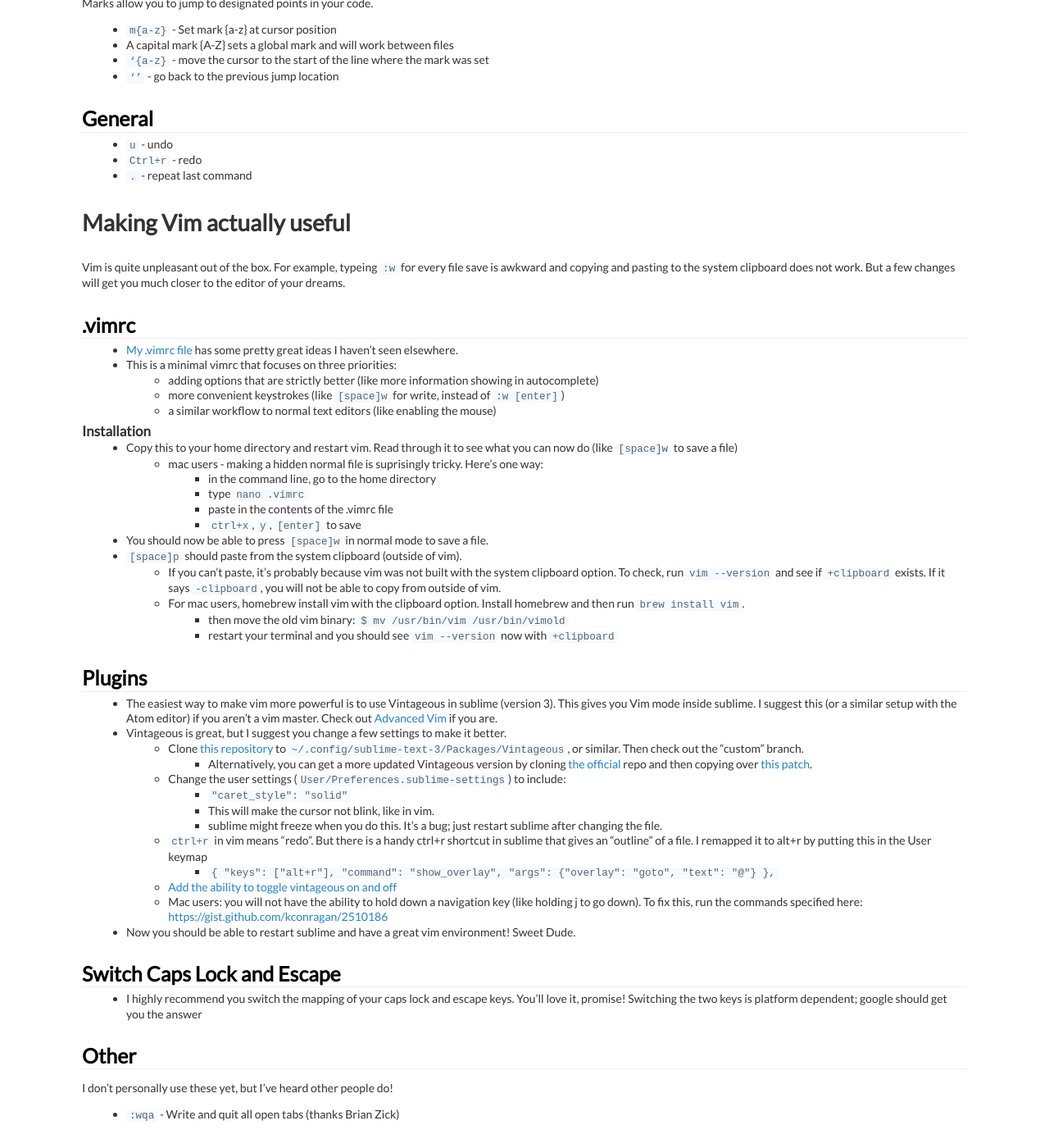
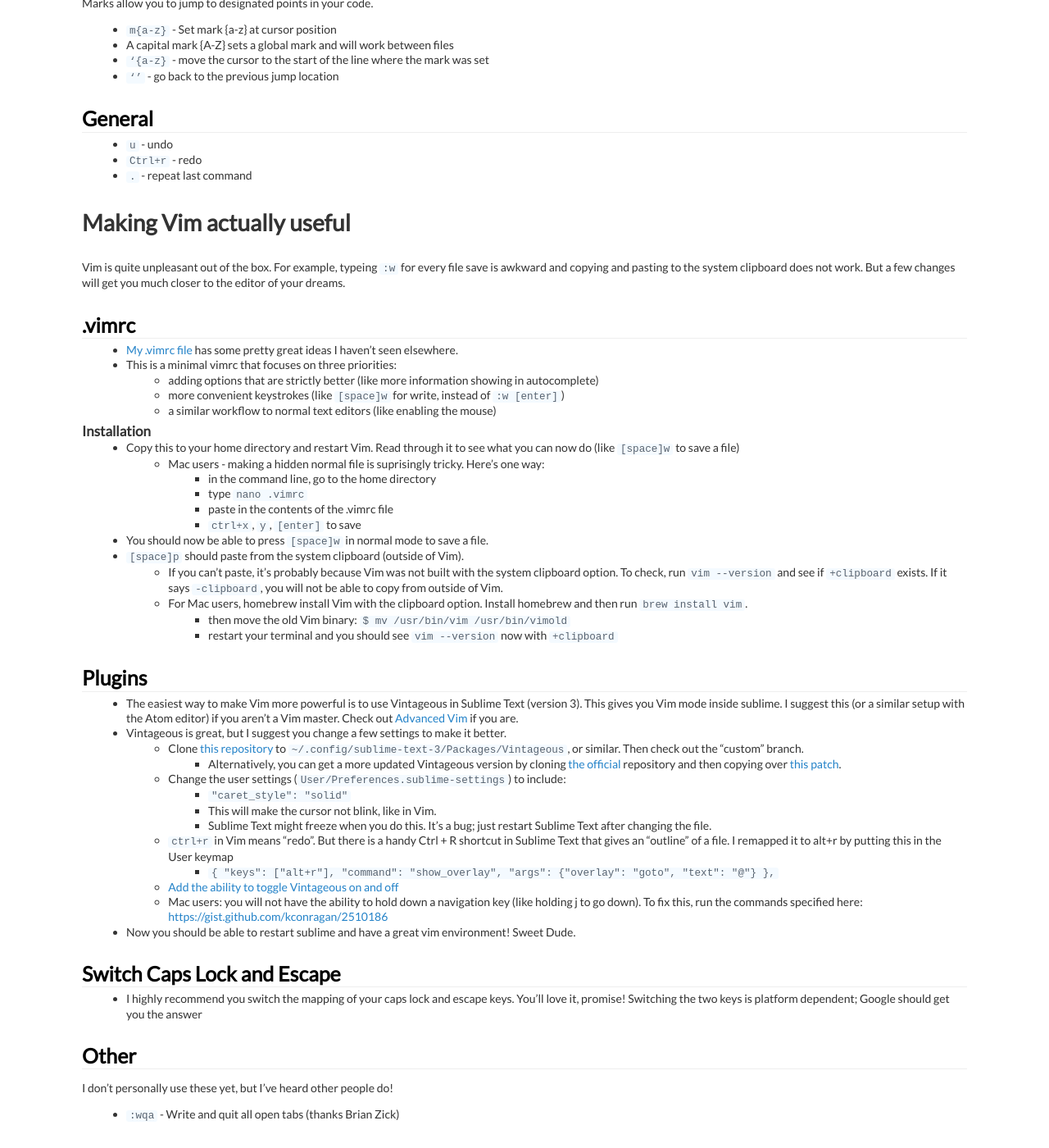
Before and after one commit to theicfire/vimsheet, a Jekyll site: the page built from index.md, in a window 1280 px wide and 1400 px high, scrolled down 2617 px. Shown: the whole window at 82% size. Built offline with Jekyll 4.4.1, drawn with Linux system fonts in a browser that asks for light colours; Markdown is read by kramdown in place of the engine named in the settings; some of the changed text lies outside the part shown.

Commit message:
Update index.md
Copy edited (e.g. ref. http://en.wikipedia.org/wiki/Vim_%28text_editor%29 and http://en.wikipedia.org/wiki/Sublime_Text).

```diff
--- a/index.md
+++ b/index.md
@@ -7,13 +7,13 @@
 #A Great Vim Cheat Sheet
 
 
-Note: If you’re decent at vim and want your mind blown, check out [Advanced Vim](advanced.html).
+Note: If you’re decent at Vim and want your mind blown, check out [Advanced Vim](advanced.html).
 
-I’ve compiled a list of *essential* vim commands that I use every day. I then give a few instructions on how to making vim as great as it should be, because it’s painful without configuration.
+I’ve compiled a list of *essential* Vim commands that I use every day. I then give a few instructions on how to making Vim as great as it should be, because it’s painful without configuration.
 
 ##Cursor movement (Inside command/normal mode)
 
-<img src="images/hjkl.png" alt="The four directions in VIM - hjkl"/>
+<img src="images/hjkl.png" alt="The four directions in Vim, keys h, j, k, and l."/>
 
 * `w` - jump by start of words (punctuation considered words)
 * `W` - jump by words (spaces separate words)
@@ -61,7 +61,7 @@
 
 ##Marking text (visual mode)
 * `v` - starts visual mode
-    * From here you can move around as in normal mode (hjkl etc.) and can then do a command (such as `y`, `d`, or `c`)
+    * From here you can move around as in normal mode (hjkl, etc.) and can then do a command (such as `y`, `d`, or `c`)
 * `V` - starts linewise visual mode
 * `Ctrl+v` - start visual block mode
 * `Esc` - exit visual mode
@@ -100,9 +100,9 @@
 
 ##Working with multiple files
 * `:e filename` - Edit a file
-* `:tabe` - make a new tab
-* `gt` - go to the next tab
-* `gT` - go to the previous tab
+* `:tabe` - Make a new tab
+* `gt` - Go to the next tab
+* `gT` - Go to the previous tab
 * Advanced
     * `:vsp` - vertically split windows
     * `ctrl+ws` - Split windows horizontally
@@ -134,37 +134,37 @@
     * a similar workflow to normal text editors (like enabling the mouse)
 
 ### Installation
-* Copy this to your home directory and restart vim. Read through it to see what you can now do (like  `[space]w` to save a file)
-    * mac users - making a hidden normal file is suprisingly tricky. Here’s one way:
+* Copy this to your home directory and restart Vim. Read through it to see what you can now do (like  `[space]w` to save a file)
+    * Mac users - making a hidden normal file is suprisingly tricky. Here’s one way:
         * in the command line, go to the home directory
         * type `nano .vimrc`
         * paste in the contents of the .vimrc file
         * `ctrl+x`, `y`, `[enter]` to save
 * You should now be able to press  `[space]w` in normal mode to save a file.
-* `[space]p` should paste from the system clipboard (outside of vim).
-    * If you can’t paste, it’s probably because vim was not built with the system clipboard option. To check, run `vim --version` and see if `+clipboard` exists. If it says `-clipboard`, you will not be able to copy from outside of vim.
-    * For mac users, homebrew install vim with the clipboard option. Install homebrew and then run `brew install vim`.
-        * then move the old vim binary: `$ mv /usr/bin/vim /usr/bin/vimold`
+* `[space]p` should paste from the system clipboard (outside of Vim).
+    * If you can’t paste, it’s probably because Vim was not built with the system clipboard option. To check, run `vim --version` and see if `+clipboard` exists. If it says `-clipboard`, you will not be able to copy from outside of Vim.
+    * For Mac users, homebrew install Vim with the clipboard option. Install homebrew and then run `brew install vim`.
+        * then move the old Vim binary: `$ mv /usr/bin/vim /usr/bin/vimold`
         * restart your terminal and you should see `vim --version` now with `+clipboard`
 
 ##Plugins
-* The easiest way to make vim more powerful is to use Vintageous in sublime (version 3). This gives you Vim mode inside sublime. I suggest this (or a similar setup with the Atom editor) if you aren't a vim master. Check out [Advanced Vim](advanced.html) if you are.
+* The easiest way to make Vim more powerful is to use Vintageous in Sublime Text (version 3). This gives you Vim mode inside sublime. I suggest this (or a similar setup with the Atom editor) if you aren't a Vim master. Check out [Advanced Vim](advanced.html) if you are.
 * Vintageous is great, but I suggest you change a few settings to make it better.
     * Clone [this repository](https://github.com/theicfire/Vintageous) to `~/.config/sublime-text-3/Packages/Vintageous`, or similar. Then check out the "custom" branch.
-        * Alternatively, you can get a more updated Vintageous version by cloning [the official](https://github.com/guillermooo/Vintageous) repo and then copying over [this patch](https://github.com/theicfire/Vintageous/commit/19ff6311b01e3ae259b7eb8e3944687b42ba06ff).
+        * Alternatively, you can get a more updated Vintageous version by cloning [the official](https://github.com/guillermooo/Vintageous) repository and then copying over [this patch](https://github.com/theicfire/Vintageous/commit/19ff6311b01e3ae259b7eb8e3944687b42ba06ff).
     * Change the user settings (`User/Preferences.sublime-settings`) to include:
         * `"caret_style": "solid"`
-        * This will make the cursor not blink, like in vim.
-        * sublime might freeze when you do this. It’s a bug; just restart sublime after changing the file.
-    * `ctrl+r` in vim means "redo". But there is a handy ctrl+r shortcut in sublime that gives an "outline" of a file. I remapped it to alt+r by putting this in the User keymap
+        * This will make the cursor not blink, like in Vim.
+        * Sublime Text might freeze when you do this. It’s a bug; just restart Sublime Text after changing the file.
+    * `ctrl+r` in Vim means "redo". But there is a handy Ctrl + R shortcut in Sublime Text that gives an "outline" of a file. I remapped it to alt+r by putting this in the User keymap
         * `{ "keys": ["alt+r"], "command": "show_overlay", "args": {"overlay": "goto", "text": "@"} },`
-    * [Add the ability to toggle vintageous on and off](https://github.com/guillermooo/Vintageous/wiki/Toggling-Vintageous)
+    * [Add the ability to toggle Vintageous on and off](https://github.com/guillermooo/Vintageous/wiki/Toggling-Vintageous)
     * Mac users: you will not have the ability to hold down a navigation key (like holding j to go down). To fix this, run the commands specified here: [https://gist.github.com/kconragan/2510186](https://gist.github.com/kconragan/2510186)
 
 * Now you should be able to restart sublime and have a great vim environment! Sweet Dude.
 
 ##Switch Caps Lock and Escape
-* I highly recommend you switch the mapping of your caps lock and escape keys. You'll love it, promise! Switching the two keys is platform dependent; google should get you the answer
+* I highly recommend you switch the mapping of your caps lock and escape keys. You'll love it, promise! Switching the two keys is platform dependent; Google should get you the answer
 
 ##Other
 I don’t personally use these yet, but I’ve heard other people do!
```
